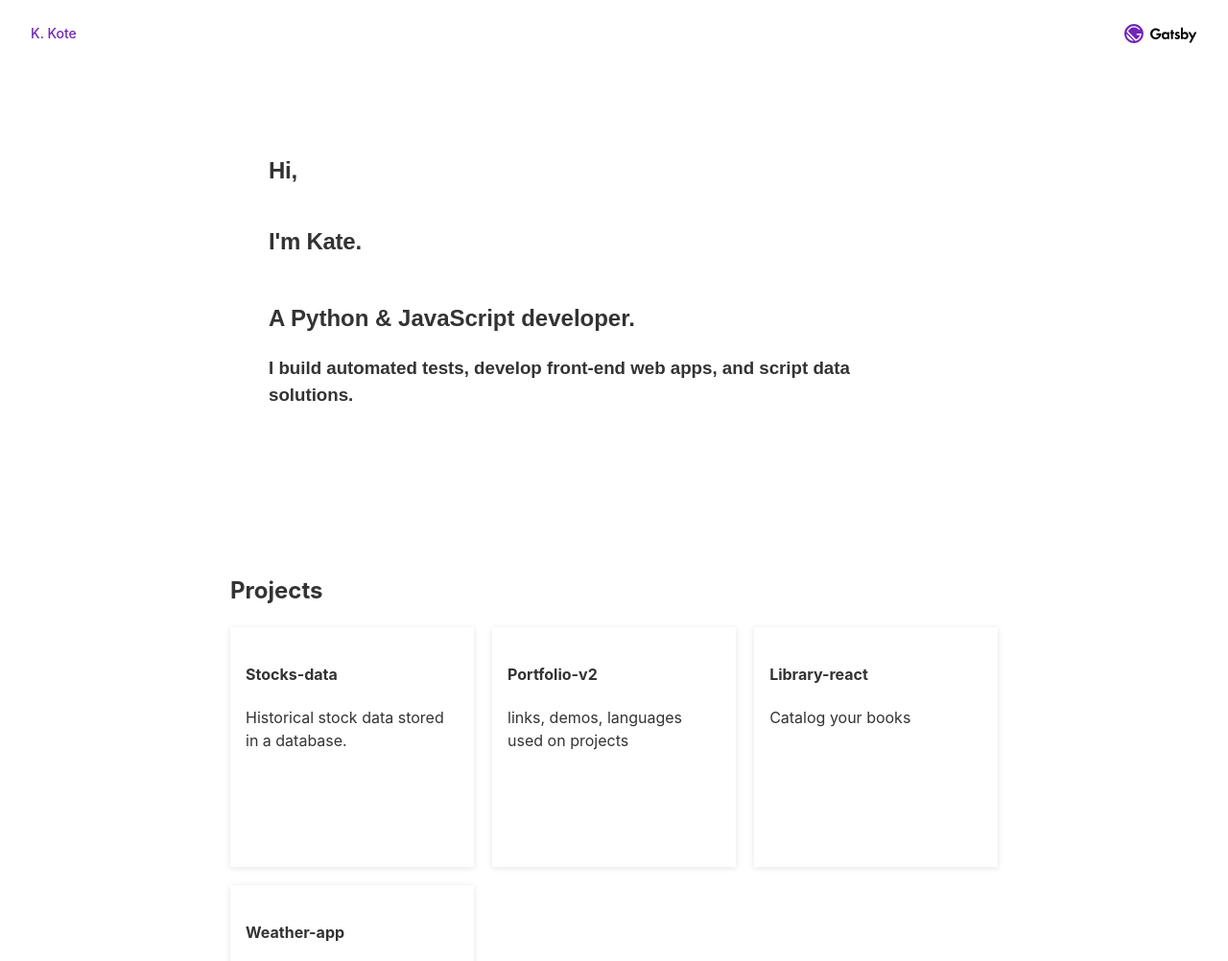
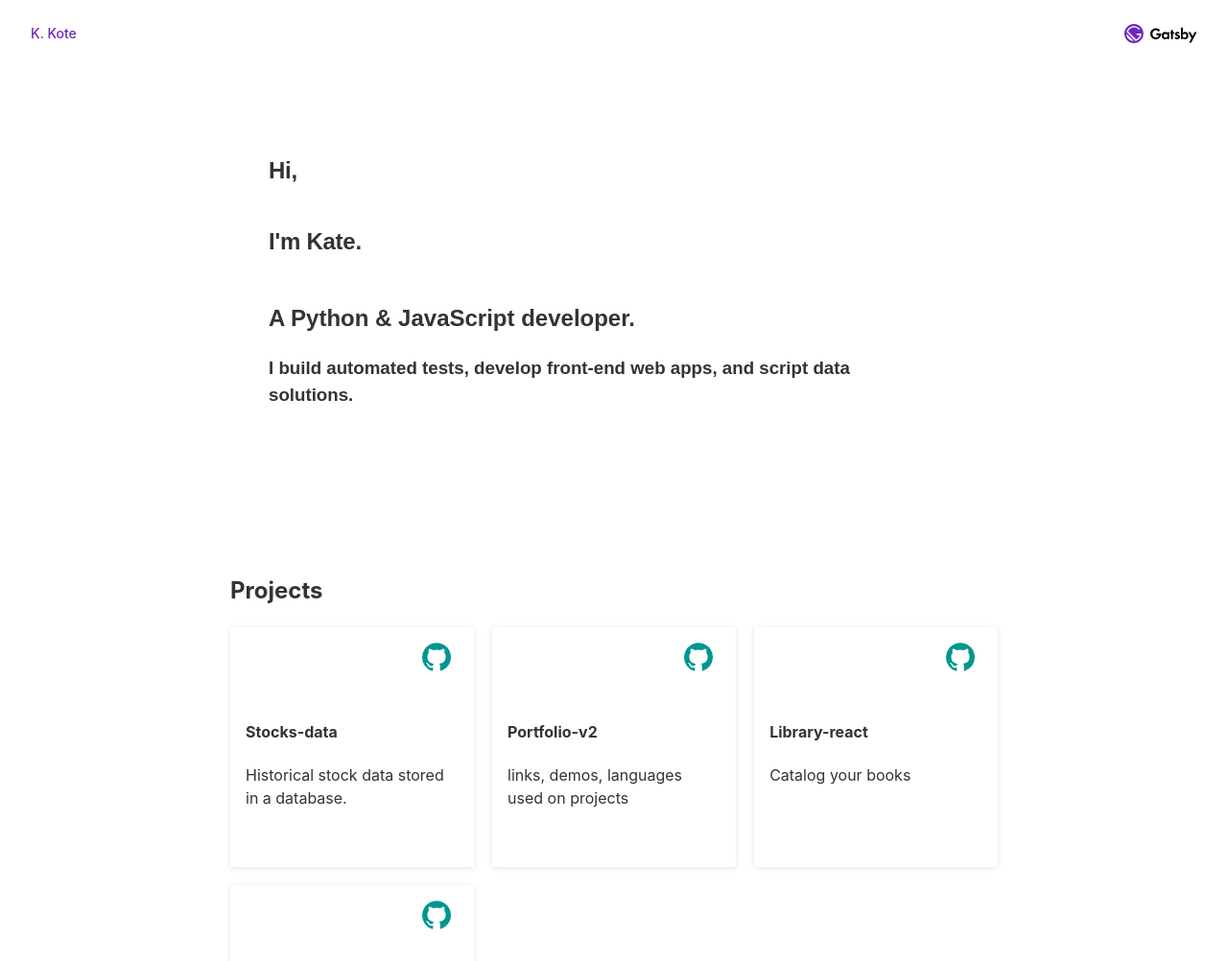
Before and after one commit to kkote/portfolio-gatsby, a Gatsby site: page / in a window 1280 px wide. Shown: the top 1002 px of the page at 96% size. Built offline with nearby package versions, Linux system fonts and the light colour scheme; Gatsby itself is replaced by a stand-in of ours.

Commit message:
add project github link

```diff
--- a/src/components/projects.js
+++ b/src/components/projects.js
@@ -4,6 +4,7 @@ import { Container, Button } from 'components/common'
 import {
     Wrapper,IntroWrapper,Details,FirstLine,SecondLine,ThirdLine,FourthLine,Contact,
 } from './intro' */
+import githubIcon from '../assets/github.svg'
 
 const styles = {
     wrapper: {
@@ -27,6 +28,14 @@ const styles = {
 	    flexDirection: 'column',
 	    justifyContent: 'space-between',
 	    height: '100%',
+    },
+    imgProject: {
+        height: '30px',
+		width: '30px',
+		filter: 'saturate(100%) hue-rotate(-75deg)',
+    },
+    aProject: {
+        paddingRight: '.5rem',
     },
     icons: {
         display: 'flex',
@@ -88,8 +97,8 @@ const Projects = () => (
           <div style={styles.content}>
             <div>
               <div style={styles.icons}>
-                <a href={link.url} target="_blank" rel="noopener noreferrer">
-                  {/* <img src={githubIcon} alt="GitHub Icon" /> */}
+                <a style={styles.aProject} href={link.url} target="_blank" rel="noopener noreferrer">
+                   <img style={styles.imgProject} src={githubIcon} alt="GitHub Icon" />
                 </a>
               </div>
 
```
Also changed, not shown: src/assets/github.svg (added), src/assets/linkedin.svg (added), src/assets/open_in_browser-24px.svg (added).
